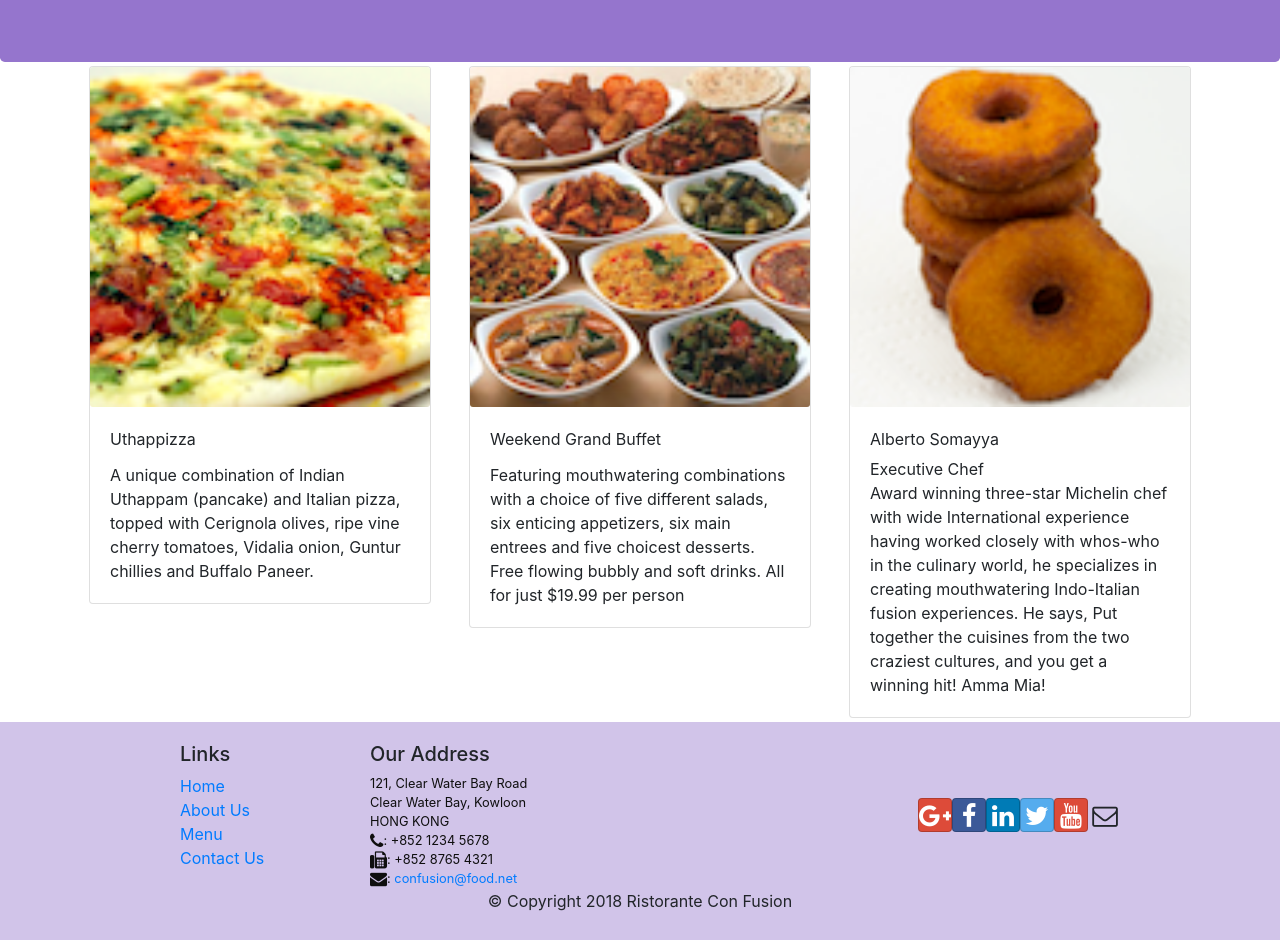
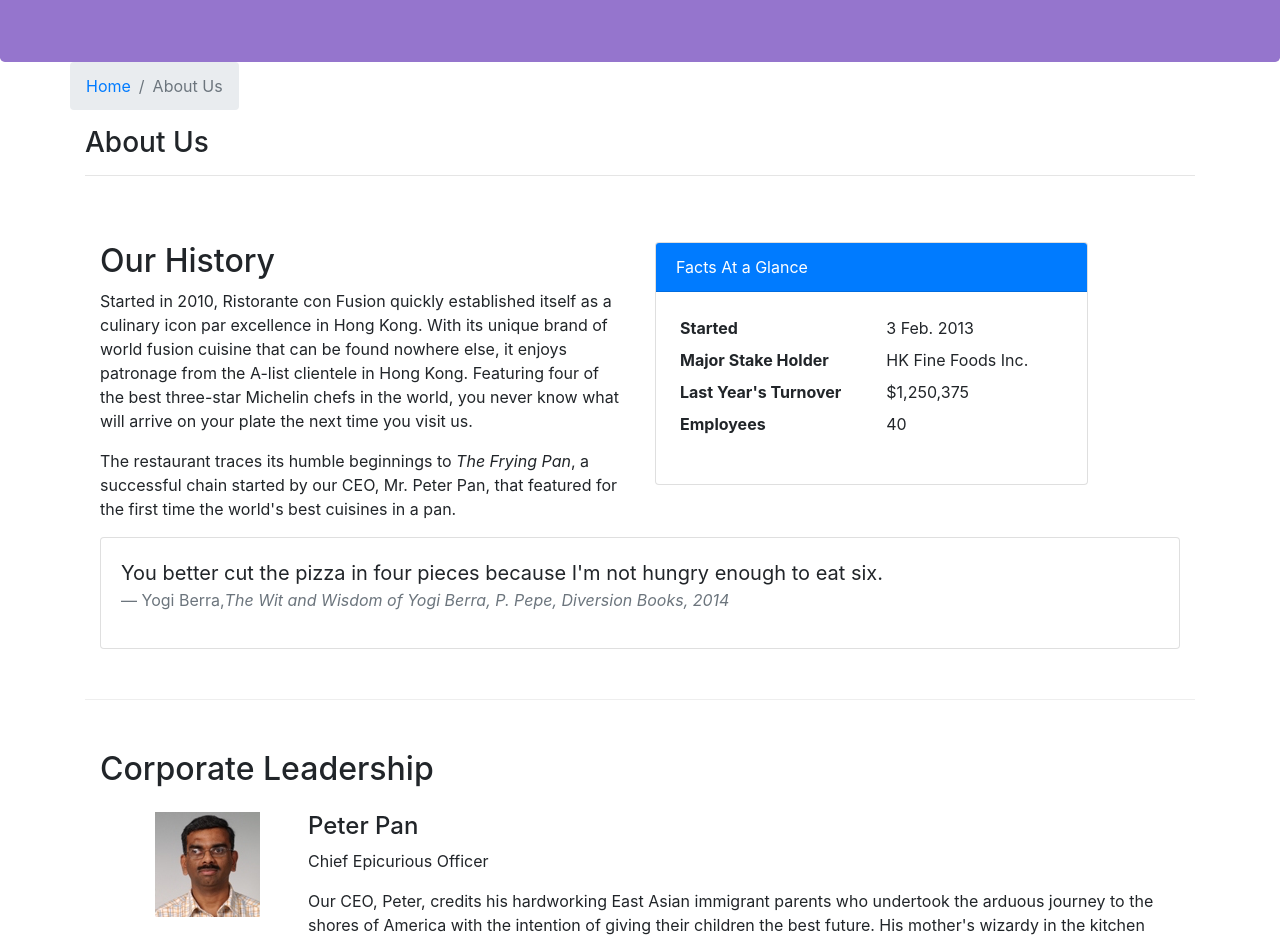
Before and after one commit to enas48/food-react-app, a React (Create React App) app: page /aboutus in a window 1280 px wide. Before the commit this address led to /home. Shown: the part 280-1220 px from the top of the page. Built offline with nearby package versions, Linux system fonts and the light colour scheme.

Commit message:
add about us page

```diff
--- /dev/null
+++ b/src/components/AboutComponent.js
@@ -0,0 +1,98 @@
+import React from 'react';
+import { Breadcrumb, BreadcrumbItem, Card, CardBody, CardHeader, Media } from 'reactstrap';
+import { Link } from 'react-router-dom';
+
+
+const RenderLeader = ({leader}) => {
+    return (
+    <div className="col-12 mt-3">
+        <Media tag="li">
+            <Media left top>
+                 <Media object src={leader.image} alt={leader.name} />
+            </Media>
+            <Media body className="ml-5">
+                <Media heading>
+                     {leader.name}
+                </Media>
+                <p>{leader.designation}</p>
+                <p>{leader.description}</p>
+           </Media>
+       </Media>
+    </div>
+    );
+  };
+
+
+function About(props) {
+
+    const leaders = props.leaders.map((leader) => {
+        return (
+            <RenderLeader key={leader.id} leader={leader}/>
+        );
+    });
+
+    return(
+        <div className="container">
+            <div className="row">
+                <Breadcrumb>
+                    <BreadcrumbItem><Link to="/home">Home</Link></BreadcrumbItem>
+                    <BreadcrumbItem active>About Us</BreadcrumbItem>
+                </Breadcrumb>
+                <div className="col-12">
+                    <h3>About Us</h3>
+                    <hr />
+                </div>
+            </div>
+            <div className="row row-content">
+                <div className="col-12 col-md-6">
+                    <h2>Our History</h2>
+                    <p>Started in 2010, Ristorante con Fusion quickly established itself as a culinary icon par excellence in Hong Kong. With its unique brand of world fusion cuisine that can be found nowhere else, it enjoys patronage from the A-list clientele in Hong Kong.  Featuring four of the best three-star Michelin chefs in the world, you never know what will arrive on your plate the next time you visit us.</p>
+                    <p>The restaurant traces its humble beginnings to <em>The Frying Pan</em>, a successful chain started by our CEO, Mr. Peter Pan, that featured for the first time the world's best cuisines in a pan.</p>
+                </div>
+                <div className="col-12 col-md-5">
+                    <Card>
+                        <CardHeader className="bg-primary text-white">Facts At a Glance</CardHeader>
+                        <CardBody>
+                            <dl className="row p-1">
+                                <dt className="col-6">Started</dt>
+                                <dd className="col-6">3 Feb. 2013</dd>
+                                <dt className="col-6">Major Stake Holder</dt>
+                                <dd className="col-6">HK Fine Foods Inc.</dd>
+                                <dt className="col-6">Last Year's Turnover</dt>
+                                <dd className="col-6">$1,250,375</dd>
+                                <dt className="col-6">Employees</dt>
+                                <dd className="col-6">40</dd>
+                            </dl>
+                        </CardBody>
+                    </Card>
+                </div>
+                <div className="col-12">
+                    <Card>
+                        <CardBody className="bg-faded">
+                            <blockquote className="blockquote">
+                                <p className="mb-0">You better cut the pizza in four pieces because
+                                    I'm not hungry enough to eat six.</p>
+                                <footer className="blockquote-footer">Yogi Berra,
+                                <cite title="Source Title">The Wit and Wisdom of Yogi Berra,
+                                    P. Pepe, Diversion Books, 2014</cite>
+                                </footer>
+                            </blockquote>
+                        </CardBody>
+                    </Card>
+                </div>
+            </div>
+            <div className="row row-content">
+                <div className="col-12">
+                    <h2>Corporate Leadership</h2>
+                </div>
+                <div className="col-12">
+                <Media list>
+                    {leaders}
+                </Media>
+                </div>
+            </div>
+        </div>
+    );
+}
+
+export default About;
--- a/src/components/MainComponent.js
+++ b/src/components/MainComponent.js
@@ -2,6 +2,7 @@ import React, { Component } from 'react';
 import Home from './HomeComponent';
 import Menu from './MenuComponent';
 import Contact from './ContactComponent';
+import About from './AboutComponent';
 import DishDetail from './DishdetailComponent';
 import {DISHES} from '../shared/dishes';
 import {COMMENTS} from '../shared/comments';
@@ -45,6 +46,7 @@ return(
       <Header/>
       <Switch>
         <Route path='/home' component={HomePage}/>
+        <Route exact path='/aboutus' component={()=> <About leaders={this.state.leaders}/>}/>
         <Route exact path='/menu' component={()=> <Menu dishes={this.state.dishes}/>}/>
         <Route path='/menu/:dishId' component={DishWithId}/>
         <Route exact path="/contactus" component={Contact}/>
--- a/src/shared/leaders.js
+++ b/src/shared/leaders.js
@@ -29,7 +29,7 @@ export const LEADERS = [
     {
       id: 3,
       name: 'Alberto Somayya',
-      image: '/assets/images/vadonut.png',
+      image: '/assets/images/alberto.png',
       designation: 'Executive Chef',
       abbr: 'EC',
       featured: true,
```
Also changed, not shown: public/assets/images/alberto.png (added).
